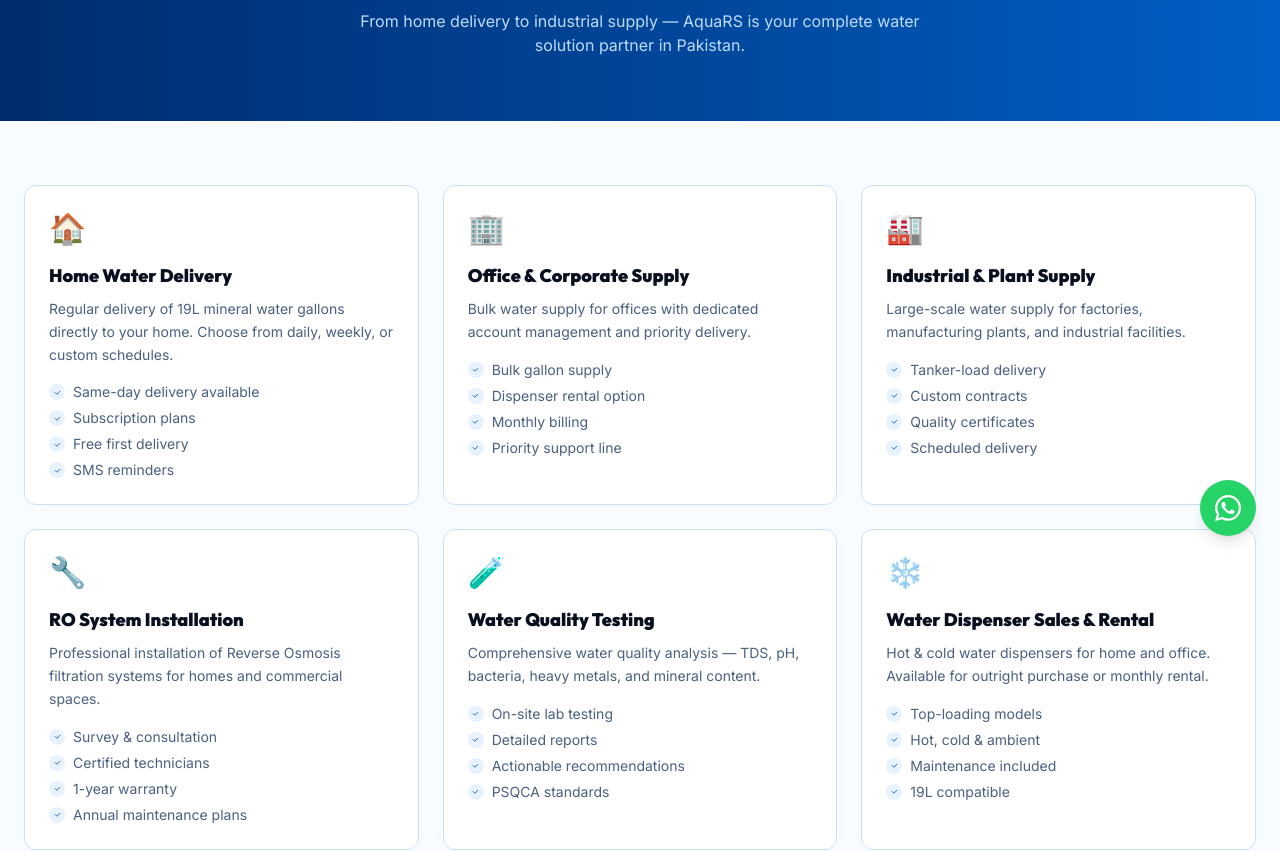
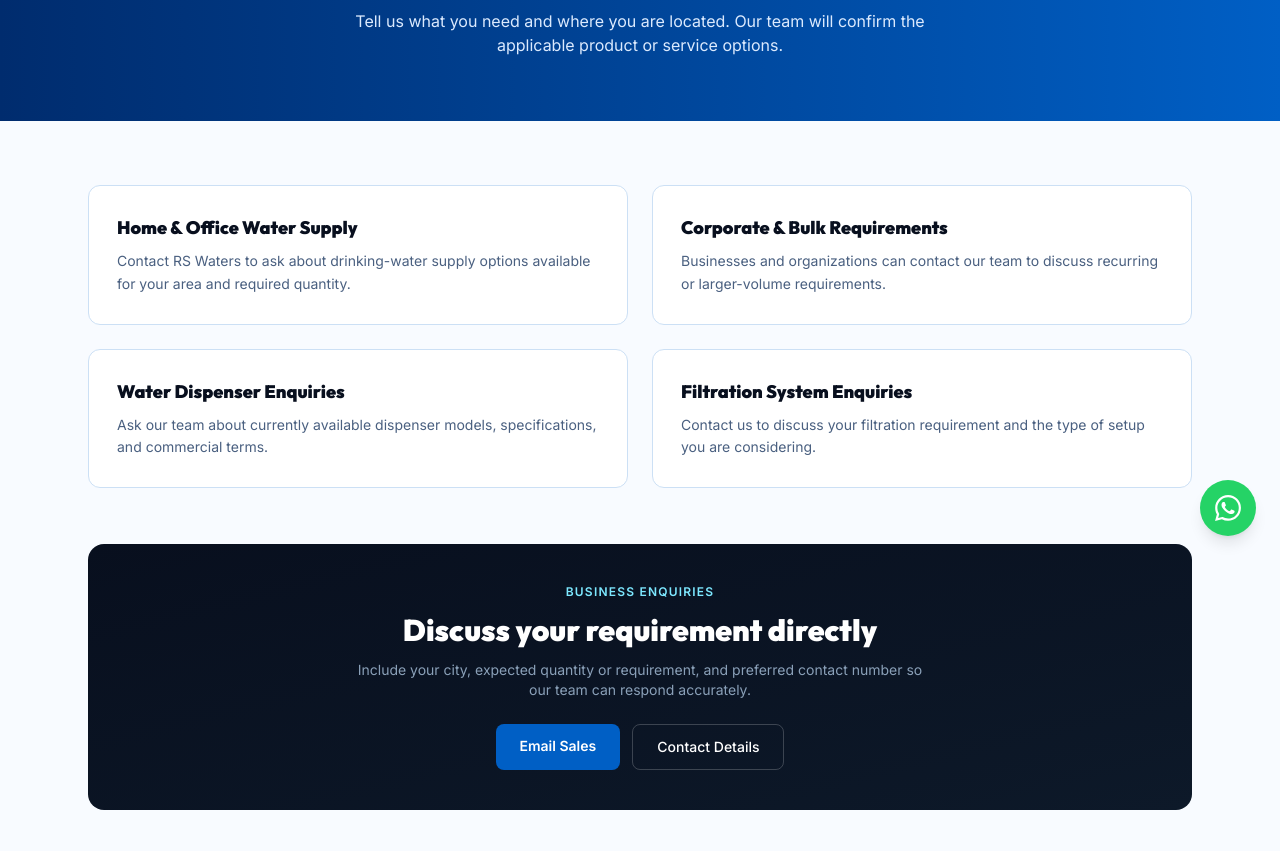
Before and after one commit to OrbixtarTechnologies/AquaRSWaters, a React (Vite) app: page /services in a window 1280 px wide. Shown: the part 240-1091 px from the top of the page. Built offline with nearby package versions, Linux system fonts and the light colour scheme; the HTML template or start-up script is replaced by a standard one.

Commit message:
Make service page factual and enquiry based

```diff
--- a/src/pages/Services.tsx
+++ b/src/pages/Services.tsx
@@ -1,98 +1,62 @@
 import { Link } from "react-router-dom";
 
-const services = [
+const enquiries = [
   {
-    icon: "🏠",
-    title: "Home Water Delivery",
-    desc: "Regular delivery of 19L mineral water gallons directly to your home. Choose from daily, weekly, or custom schedules.",
-    points: ["Same-day delivery available", "Subscription plans", "Free first delivery", "SMS reminders"],
+    title: "Home & Office Water Supply",
+    description: "Contact RS Waters to ask about drinking-water supply options available for your area and required quantity.",
   },
   {
-    icon: "🏢",
-    title: "Office & Corporate Supply",
-    desc: "Bulk water supply for offices with dedicated account management and priority delivery.",
-    points: ["Bulk gallon supply", "Dispenser rental option", "Monthly billing", "Priority support line"],
+    title: "Corporate & Bulk Requirements",
+    description: "Businesses and organizations can contact our team to discuss recurring or larger-volume requirements.",
   },
   {
-    icon: "🏭",
-    title: "Industrial & Plant Supply",
-    desc: "Large-scale water supply for factories, manufacturing plants, and industrial facilities.",
-    points: ["Tanker-load delivery", "Custom contracts", "Quality certificates", "Scheduled delivery"],
+    title: "Water Dispenser Enquiries",
+    description: "Ask our team about currently available dispenser models, specifications, and commercial terms.",
   },
   {
-    icon: "🔧",
-    title: "RO System Installation",
-    desc: "Professional installation of Reverse Osmosis filtration systems for homes and commercial spaces.",
-    points: ["Survey & consultation", "Certified technicians", "1-year warranty", "Annual maintenance plans"],
-  },
-  {
-    icon: "🧪",
-    title: "Water Quality Testing",
-    desc: "Comprehensive water quality analysis — TDS, pH, bacteria, heavy metals, and mineral content.",
-    points: ["On-site lab testing", "Detailed reports", "Actionable recommendations", "PSQCA standards"],
-  },
-  {
-    icon: "❄️",
-    title: "Water Dispenser Sales & Rental",
-    desc: "Hot & cold water dispensers for home and office. Available for outright purchase or monthly rental.",
-    points: ["Top-loading models", "Hot, cold & ambient", "Maintenance included", "19L compatible"],
+    title: "Filtration System Enquiries",
+    description: "Contact us to discuss your filtration requirement and the type of setup you are considering.",
   },
 ];
 
 export default function Services() {
   return (
     <div className="min-h-screen bg-[#f8fbff]">
-      {/* Hero */}
       <div className="bg-gradient-to-r from-[#002c6e] to-[#005fc5] text-white py-16 px-4">
         <div className="max-w-4xl mx-auto text-center">
-          <div className="text-xs font-semibold text-[#00b4d8] uppercase tracking-widest mb-3">What We Do</div>
+          <div className="text-xs font-semibold text-[#7de8ff] uppercase tracking-widest mb-3">Service Enquiries</div>
           <h1 className="text-4xl md:text-5xl font-black mb-4" style={{ fontFamily: "Outfit, sans-serif" }}>
-            Our Services
+            How RS Waters Can Help
           </h1>
-          <p className="text-blue-200 text-base max-w-xl mx-auto">
-            From home delivery to industrial supply — AquaRS is your complete water solution partner in Pakistan.
+          <p className="text-blue-100 text-base max-w-xl mx-auto">
+            Tell us what you need and where you are located. Our team will confirm the applicable product or service options.
           </p>
         </div>
       </div>
 
-      {/* Services Grid */}
-      <div className="max-w-7xl mx-auto px-4 sm:px-6 py-16">
-        <div className="grid grid-cols-1 md:grid-cols-2 lg:grid-cols-3 gap-6">
-          {services.map((s) => (
-            <div key={s.title} className="bg-white border border-[#cce0f5] rounded-xl p-6 hover:shadow-lg hover:border-[#005fc5]/40 transition-all group">
-              <div className="text-3xl mb-4">{s.icon}</div>
-              <h3 className="text-lg font-black text-[#080f1e] mb-2" style={{ fontFamily: "Outfit, sans-serif" }}>{s.title}</h3>
-              <p className="text-sm text-[#4a6080] leading-relaxed mb-4">{s.desc}</p>
-              <ul className="space-y-1.5">
-                {s.points.map((p) => (
-                  <li key={p} className="flex items-center gap-2 text-sm text-[#4a6080]">
-                    <span className="w-4 h-4 shrink-0 rounded-full bg-[#e8f2ff] flex items-center justify-center">
-                      <svg width="7" height="7" viewBox="0 0 12 12" fill="none">
-                        <path d="M2 6l3 3 5-5" stroke="#005fc5" strokeWidth="1.5" strokeLinecap="round"/>
-                      </svg>
-                    </span>
-                    {p}
-                  </li>
-                ))}
-              </ul>
+      <div className="max-w-6xl mx-auto px-4 sm:px-6 py-16">
+        <div className="grid md:grid-cols-2 gap-6">
+          {enquiries.map((item) => (
+            <div key={item.title} className="bg-white border border-[#cce0f5] rounded-xl p-7">
+              <h2 className="text-lg font-black text-[#080f1e] mb-2" style={{ fontFamily: "Outfit, sans-serif" }}>{item.title}</h2>
+              <p className="text-sm text-[#4a6080] leading-relaxed">{item.description}</p>
             </div>
           ))}
         </div>
 
-        {/* B2B CTA */}
-        <div className="mt-16 bg-gradient-to-br from-[#080f1e] to-[#0d1929] rounded-2xl p-10 text-white text-center">
-          <div className="text-xs font-semibold text-[#00b4d8] uppercase tracking-widest mb-3">Get a Quote</div>
-          <h2 className="text-3xl font-black mb-3" style={{ fontFamily: "Outfit, sans-serif" }}>Need a Custom Solution?</h2>
-          <p className="text-[#8aa0b8] max-w-lg mx-auto mb-6 text-sm">
-            We work with factories, hospitals, schools, and real estate developers. Contact us for a tailored proposal and pricing.
+        <div className="mt-14 bg-gradient-to-br from-[#080f1e] to-[#0d1929] rounded-2xl p-10 text-white text-center">
+          <div className="text-xs font-semibold text-[#7de8ff] uppercase tracking-widest mb-3">Business Enquiries</div>
+          <h2 className="text-3xl font-black mb-3" style={{ fontFamily: "Outfit, sans-serif" }}>Discuss your requirement directly</h2>
+          <p className="text-[#8aa0b8] max-w-xl mx-auto mb-6 text-sm">
+            Include your city, expected quantity or requirement, and preferred contact number so our team can respond accurately.
           </p>
           <div className="flex flex-wrap gap-3 justify-center">
-            <Link to="/contact" className="px-6 py-3 bg-[#005fc5] text-white font-bold rounded-lg hover:bg-[#004ea3] transition-colors text-sm">
-              Get a Free Quote
+            <a href="mailto:sales@rswaters.store?subject=RS%20Waters%20Service%20Enquiry" className="px-6 py-3 bg-[#005fc5] text-white font-bold rounded-lg hover:bg-[#004ea3] transition-colors text-sm">
+              Email Sales
+            </a>
+            <Link to="/contact" className="px-6 py-3 border border-white/20 text-white font-medium rounded-lg hover:bg-white/10 transition-colors text-sm">
+              Contact Details
             </Link>
-            <a href="tel:03117792837" className="px-6 py-3 border border-white/20 text-white font-medium rounded-lg hover:bg-white/10 transition-colors text-sm">
-              📞 Call Us Now
-            </a>
           </div>
         </div>
       </div>
```
